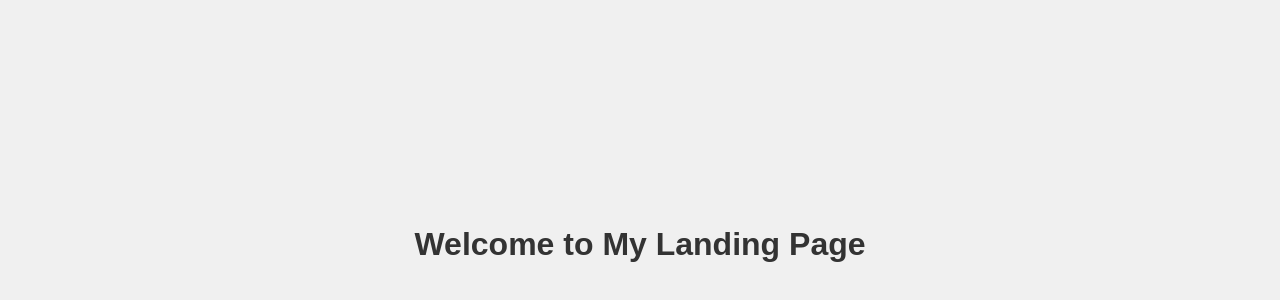
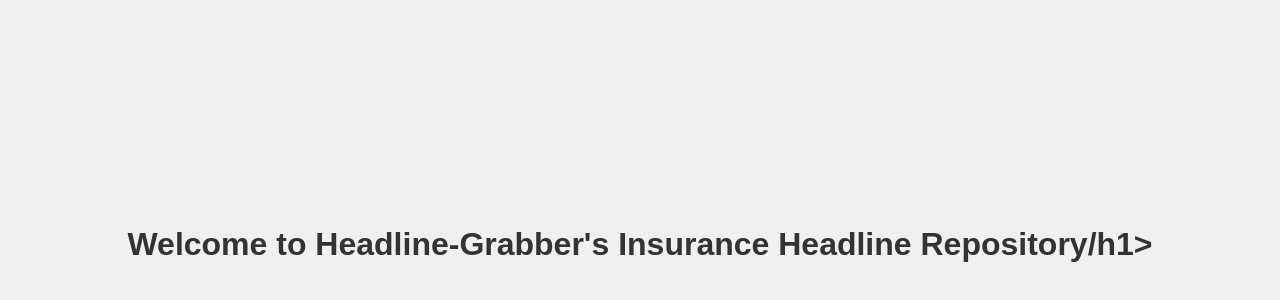
Before and after one commit to headline-grabber/Headline-Repository-Insurance, a plain HTML site: page index.html in a window 1280 px wide. Shown: the part 156-456 px from the top of the page. Drawn offline with Linux system fonts and the light colour scheme; no server answers.

Commit message:
Update index.html

```diff
--- a/index.html
+++ b/index.html
@@ -42,7 +42,7 @@
 </head>
 <body>
 
-    <h1>Welcome to My Landing Page</h1>
+    <h1>Welcome to Headline-Grabber's Insurance Headline Repository/h1>
 
     <div class="button-container" id="buttons"></div>
 
```
